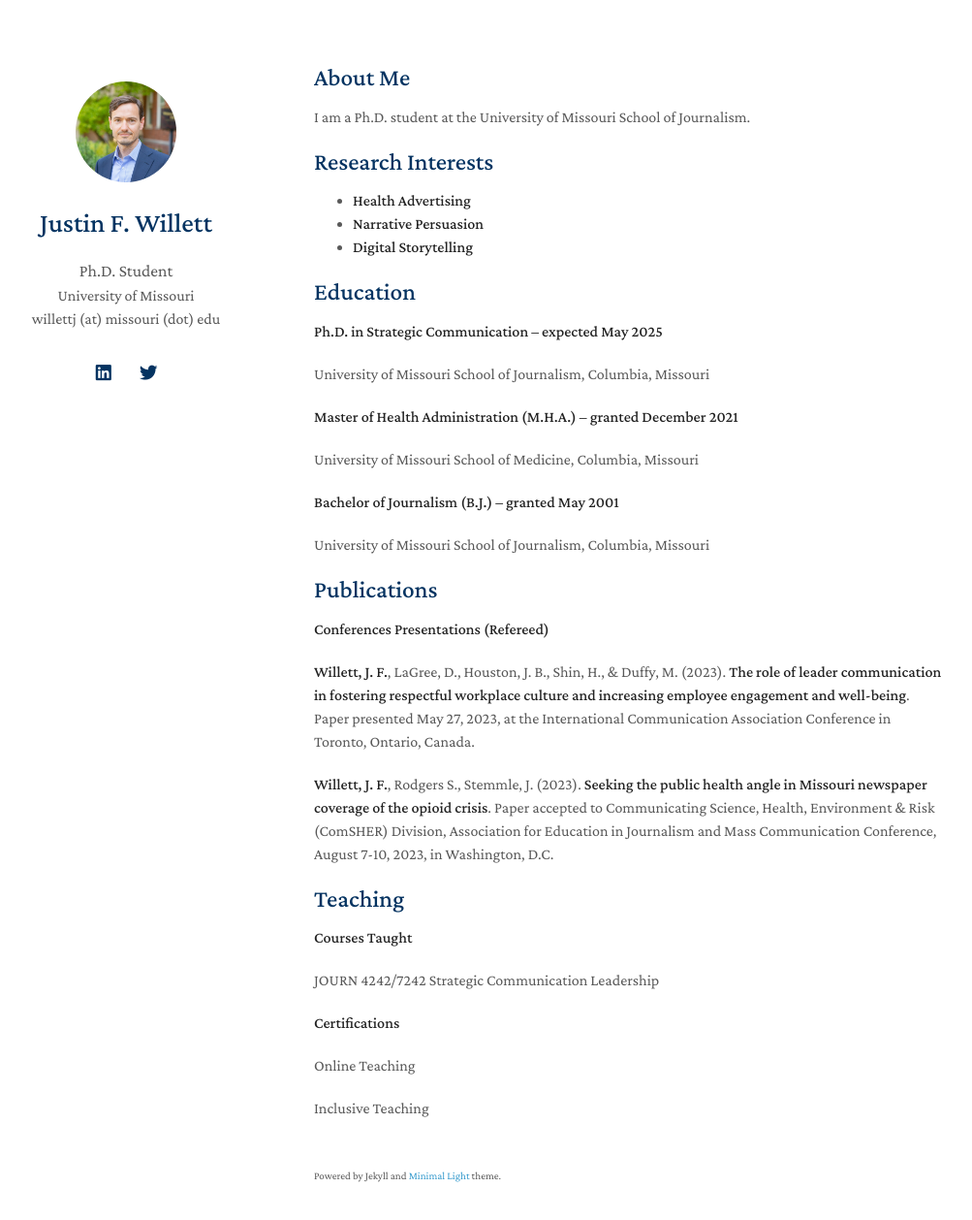
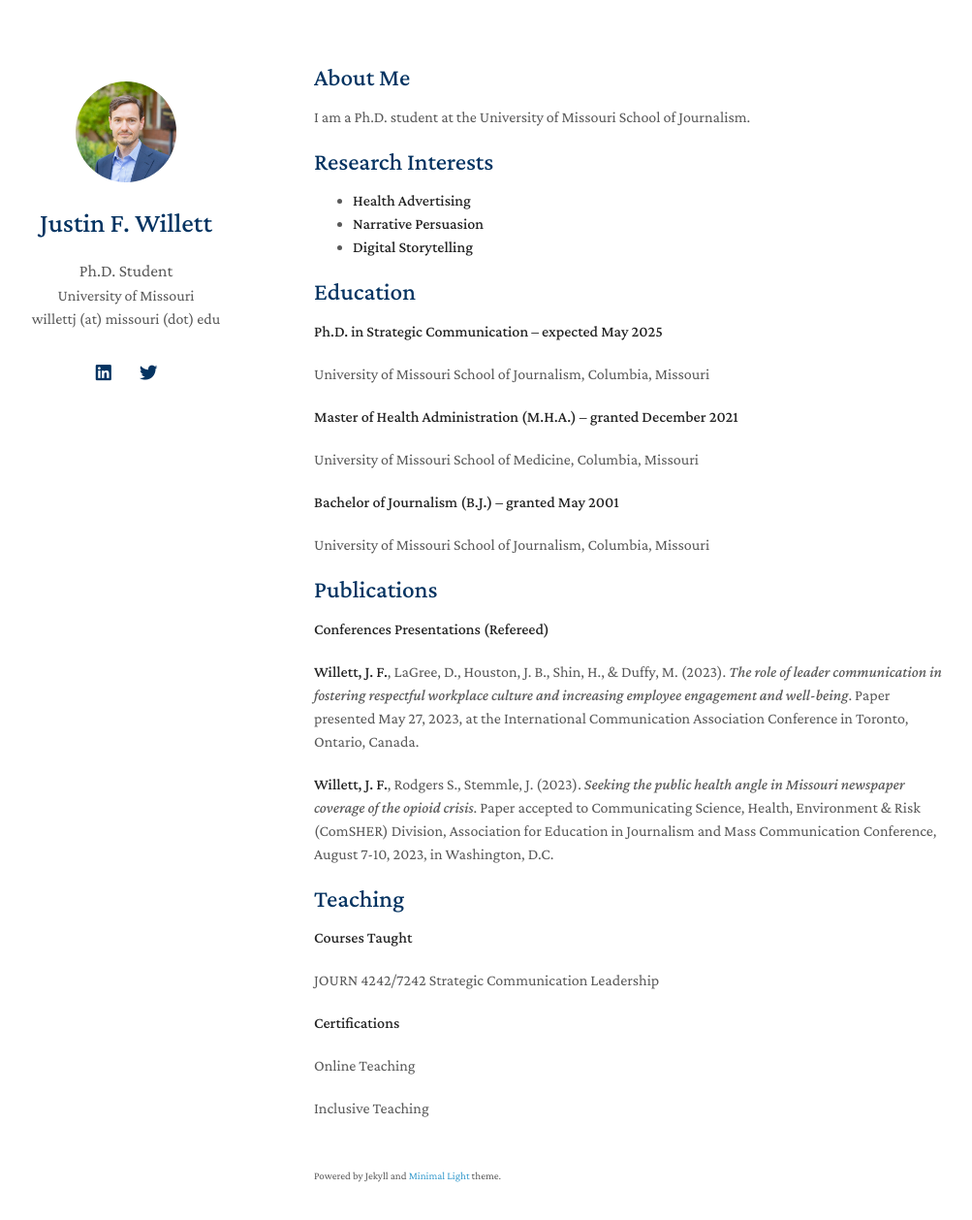
Before and after one commit to willettjf/willettjf.github.io, a Jekyll site: the page built from index.md, in a window 1280 px wide and 1293 px high. Shown: the top 1258 px of the window at 97% size, without its empty margins (146-1149 px from the left). Built offline with Jekyll 4.4.1, drawn with Linux system fonts in a browser that asks for light colours; nearby versions of some CDN libraries; a style sheet for code colours, icons or effects is not loaded; our own code applies the rules of GitHub Pages for plain Markdown files.

Commit message:
Various updates

```diff
--- a/_config.yml
+++ b/_config.yml
@@ -7,7 +7,6 @@ email: willettj (at) missouri (dot) edu
 # Search Engine Optimization (SEO)
 # The following information is used to improve the website traffic from search engines, e.g., Google.
 keywords: Justin F. Willett
-title: Justin F. Willett
 description: The academic homepage for Justin F. Willett.
 canonical: https://willettjf.com
 
--- a/index.md
+++ b/index.md
@@ -30,9 +30,9 @@ University of Missouri School of Journalism, Columbia, Missouri
 
 **Conferences Presentations (Refereed)**
 
-**Willett, J. F.**, LaGree, D., Houston, J. B., Shin, H., & Duffy, M. (2023). __The role of leader communication in fostering respectful workplace culture and increasing employee engagement and well-being__. Paper presented May 27, 2023, at the International Communication Association Conference in Toronto, Ontario, Canada.
+**Willett, J. F.**, LaGree, D., Houston, J. B., Shin, H., & Duffy, M. (2023). _The role of leader communication in fostering respectful workplace culture and increasing employee engagement and well-being_. Paper presented May 27, 2023, at the International Communication Association Conference in Toronto, Ontario, Canada.
 
-**Willett, J. F.**, Rodgers S., Stemmle, J. (2023). __Seeking the public health angle in Missouri newspaper coverage of the opioid crisis__. Paper accepted to Communicating Science, Health, Environment & Risk (ComSHER) Division, Association for Education in Journalism and Mass Communication Conference, August 7-10, 2023, in Washington, D.C.
+**Willett, J. F.**, Rodgers S., Stemmle, J. (2023). _Seeking the public health angle in Missouri newspaper coverage of the opioid crisis_. Paper accepted to Communicating Science, Health, Environment & Risk (ComSHER) Division, Association for Education in Journalism and Mass Communication Conference, August 7-10, 2023, in Washington, D.C.
 
 ## Teaching
 
```
Also changed, not shown: 2 other files.
